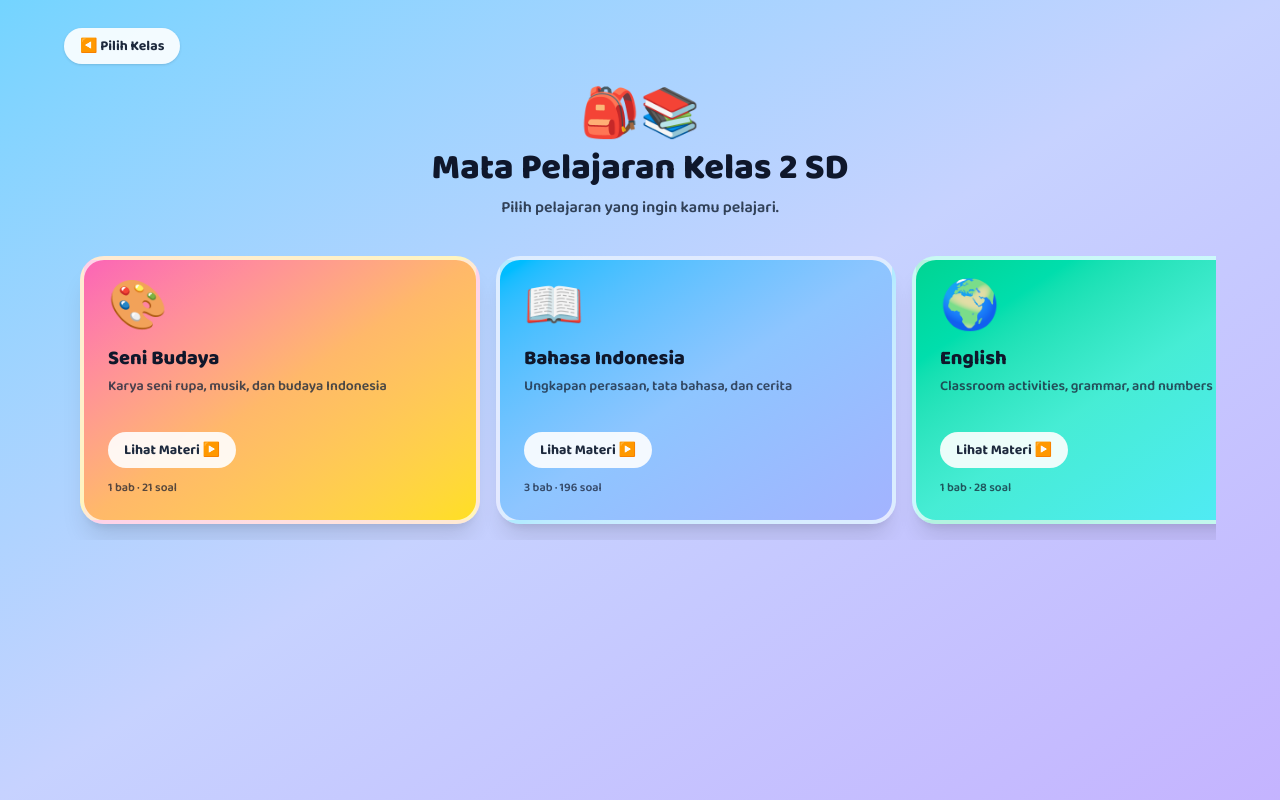
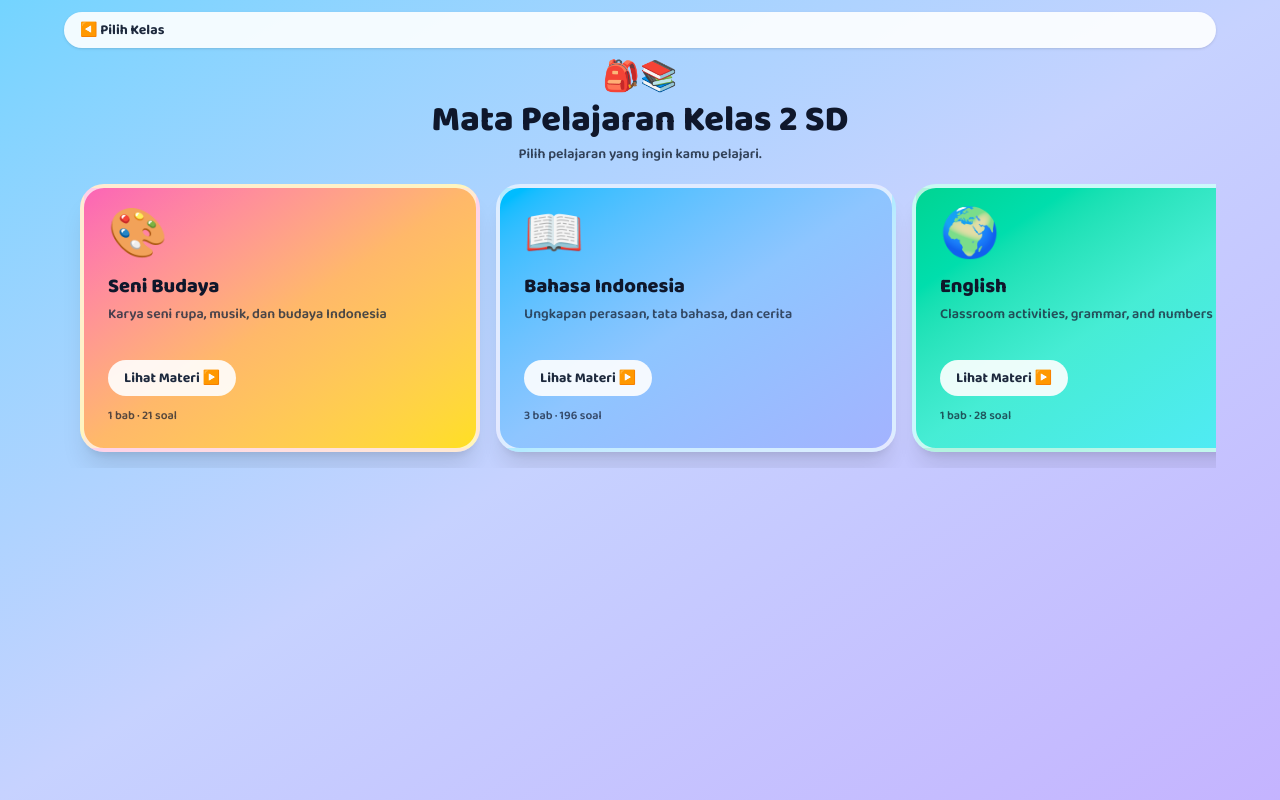
Before and after one commit to theodoresibp/kuis-belajar-anak, a Next.js app: page /kelas/2 in a window 1280 px wide. Built offline with nearby package versions, Linux system fonts and the light colour scheme.

Commit message:
Fit learning navigation screens to landscape viewport

```diff
--- a/src/app/kelas/[grade]/page.tsx
+++ b/src/app/kelas/[grade]/page.tsx
@@ -18,18 +18,18 @@ export default async function GradePage({
   const gradeSubjects = getSubjectsByGrade(grade);
 
   return (
-    <main className="min-h-full flex-1 overflow-y-auto bg-gradient-to-br from-sky-300 via-indigo-200 to-violet-300 px-5 py-7 sm:px-8">
-      <div className="mx-auto w-full max-w-6xl">
+    <main className="h-full min-h-0 flex-1 overflow-hidden bg-gradient-to-br from-sky-300 via-indigo-200 to-violet-300 flex items-center px-3 py-3 sm:px-6">
+      <div className="mx-auto flex h-full min-h-0 w-full max-w-6xl flex-col">
         <Link href="/" className="inline-flex rounded-full bg-white/90 px-4 py-2 text-sm font-bold text-slate-800 shadow hover:bg-white">
           ◀️ Pilih Kelas
         </Link>
 
-        <header className="my-7 text-center">
-          <div className="text-5xl" aria-hidden>🎒📚</div>
-          <h1 className="mt-2 text-3xl font-extrabold text-slate-900 sm:text-4xl">
+        <header className="my-3 shrink-0 text-center">
+          <div className="text-3xl" aria-hidden>🎒📚</div>
+          <h1 className="mt-1 text-2xl font-extrabold text-slate-900 sm:text-4xl">
             Mata Pelajaran Kelas {grade} SD
           </h1>
-          <p className="mt-2 font-semibold text-slate-700">
+          <p className="mt-1 text-sm font-semibold text-slate-700">
             Pilih pelajaran yang ingin kamu pelajari.
           </p>
         </header>
```
